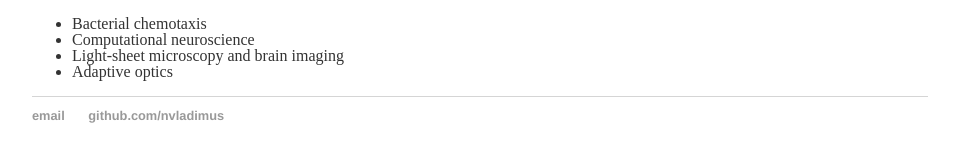
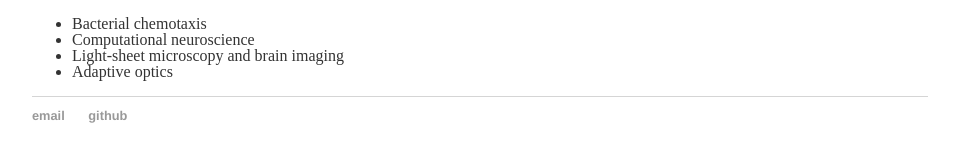
Before and after one commit to nvladimus/nvladimus.github.io, a Jekyll site: the page built from index.md, in a window 1280 px wide. Shown: the part 156-318 px from the top of the page, without its empty margins (160-1119 px from the left). Built offline with Jekyll 4.4.1, drawn with Linux system fonts in a browser that asks for light colours.

Commit message:
fixed github link

```diff
--- a/_layouts/default.html
+++ b/_layouts/default.html
@@ -21,7 +21,7 @@
 			<footer>
 	    		<ul>
 	        		<li><a href="mailto:nvladimus@gmail.com">email</a></li>
-	        		<li><a href="github">github.com/nvladimus</a></li>
+	        		<li><a href="https://github.com/nvladimus">github</a></li>
 				</ul>
 			</footer>
 		</body>
```
